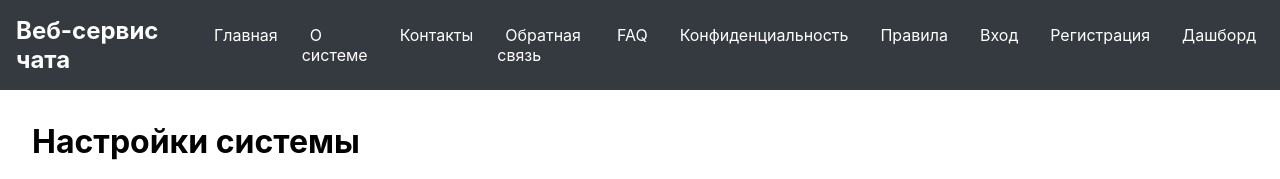
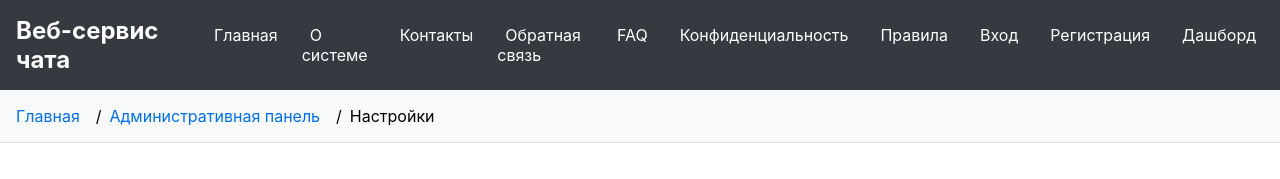
Before and after one commit to krasavtsev-muiv/1schat, a Next.js app in the folder frontend/: page /admin/settings in a window 1280 px wide. Shown: the top 179 px of the page. Built offline with nearby package versions, Linux system fonts and the light colour scheme; no server answers.

Commit message:
Добавлен компонент Breadcrumbs и интегрирован в layout

```diff
--- a/frontend/app/layout.js
+++ b/frontend/app/layout.js
@@ -2,6 +2,7 @@
 import './globals.css';
 import Header from '@/components/Header';
 import Footer from '@/components/Footer';
+import Breadcrumbs from '@/components/Breadcrumbs';
 
 export const metadata = {
   title: 'Веб-сервис чата',
@@ -13,6 +14,7 @@ export default function RootLayout({ children }) {
     <html lang="ru">
       <body style={{ display: 'flex', flexDirection: 'column', minHeight: '100vh' }}>
         <Header />
+        <Breadcrumbs />
         <main style={{ flex: 1 }}>{children}</main>
         <Footer />
       </body>
--- /dev/null
+++ b/frontend/components/Breadcrumbs.js
@@ -0,0 +1,61 @@
+// Компонент "хлебных крошек"
+'use client';
+
+import Link from 'next/link';
+import { usePathname } from 'next/navigation';
+
+export default function Breadcrumbs() {
+  const pathname = usePathname();
+  const paths = pathname.split('/').filter(Boolean);
+
+  const breadcrumbMap = {
+    '': 'Главная',
+    'about': 'О системе',
+    'contacts': 'Контакты',
+    'feedback': 'Обратная связь',
+    'faq': 'FAQ',
+    'privacy': 'Конфиденциальность',
+    'terms': 'Правила',
+    'login': 'Вход',
+    'register': 'Регистрация',
+    'dashboard': 'Дашборд',
+    'admin': 'Административная панель',
+    'profile': 'Профиль',
+    'settings': 'Настройки',
+    'notifications': 'Уведомления',
+    'export': 'Экспорт',
+    'users': 'Пользователи',
+    'chats': 'Чаты',
+    '1c': 'Интеграция с 1С',
+  };
+
+  return (
+    <nav style={{ padding: '1rem', background: '#f8f9fa', borderBottom: '1px solid #dee2e6' }}>
+      <ol style={{ display: 'flex', listStyle: 'none', margin: 0, padding: 0, gap: '0.5rem' }}>
+        <li>
+          <Link href="/" style={{ color: '#0070f3', textDecoration: 'none' }}>
+            Главная
+          </Link>
+        </li>
+        {paths.map((path, index) => {
+          const href = '/' + paths.slice(0, index + 1).join('/');
+          const label = breadcrumbMap[path] || path;
+          const isLast = index === paths.length - 1;
+
+          return (
+            <li key={href} style={{ display: 'flex', alignItems: 'center' }}>
+              <span style={{ margin: '0 0.5rem' }}>/</span>
+              {isLast ? (
+                <span>{label}</span>
+              ) : (
+                <Link href={href} style={{ color: '#0070f3', textDecoration: 'none' }}>
+                  {label}
+                </Link>
+              )}
+            </li>
+          );
+        })}
+      </ol>
+    </nav>
+  );
+}
```
